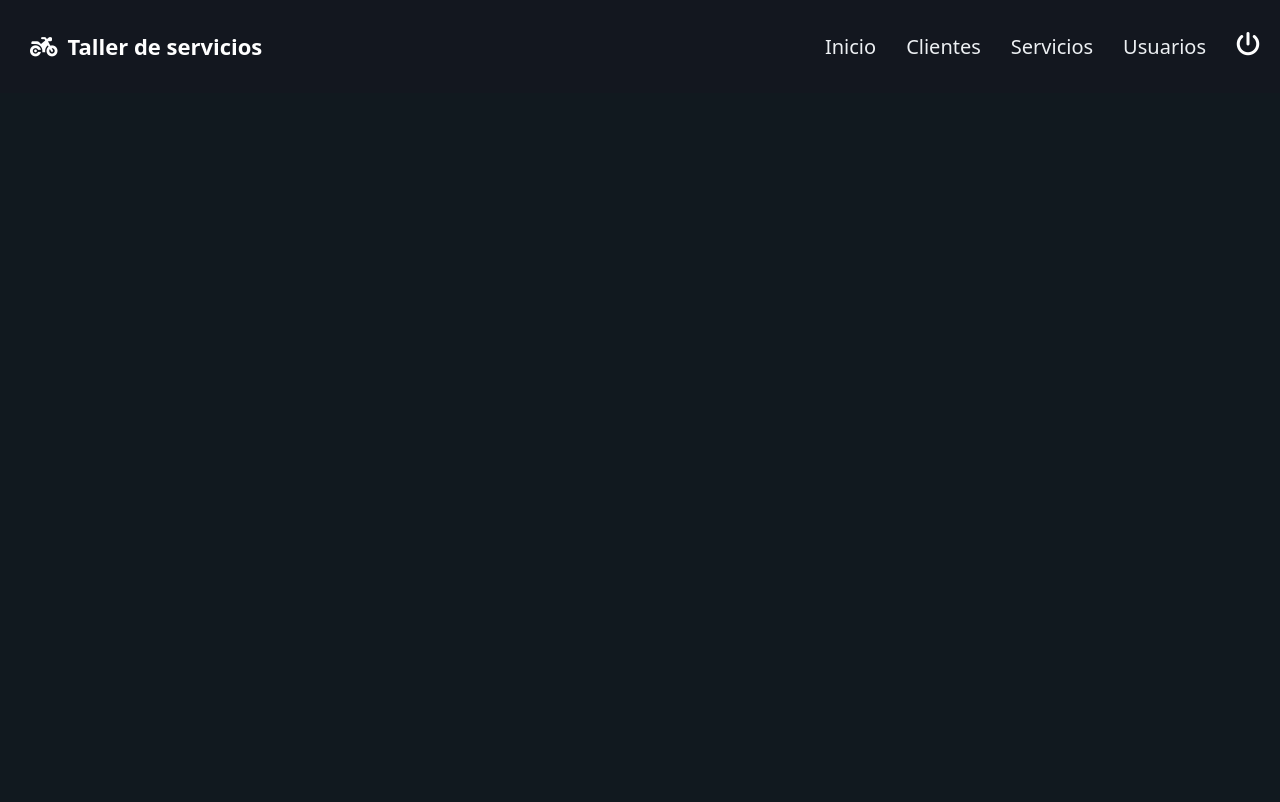
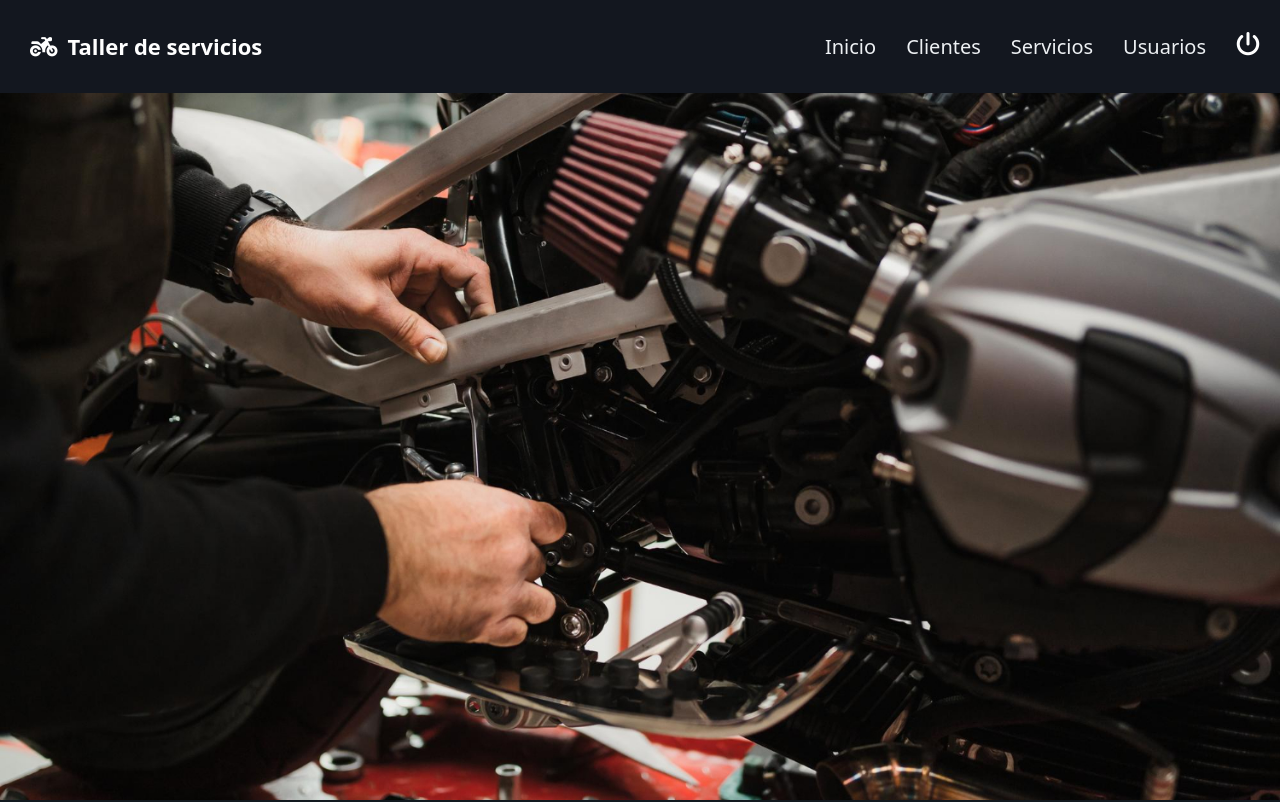
Before and after one commit to josereu/pico-css, a plain HTML site: page menu.html in a window 1280 px wide. Shown: the top 802 px of the page. Drawn offline with nearby package versions, Linux system fonts and the light colour scheme.

Commit message:
se corrigio el error de la hoja de estilos

```diff
--- a/css/estilo.css
+++ b/css/estilo.css
@@ -36,7 +36,7 @@ html, body {
       display: flex;
       flex-direction: column;
       min-height: 100vh;
-      background-image: url('css/moto.jpg');
+      background-image: url('../css/moto.jpg');
       background-size: cover;
       background-position: center;
       background-repeat: no-repeat;
```
